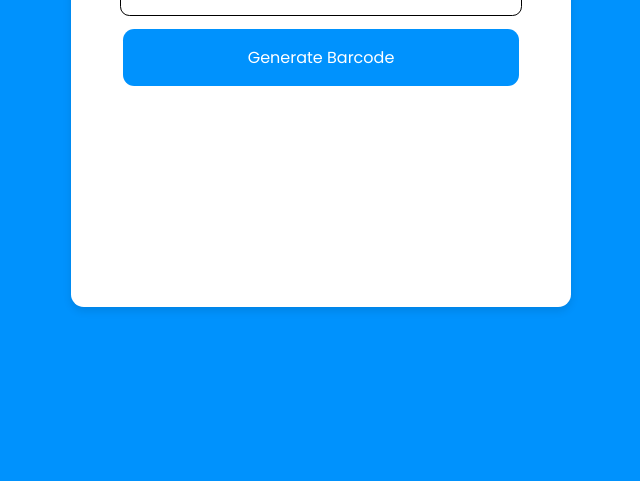
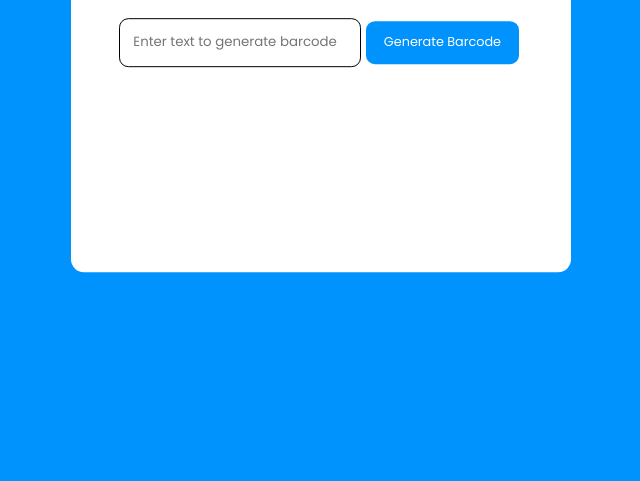
Before and after one commit to ansh3108/barcode-generator, a plain HTML site: page index.html in a window 1280 px wide. Shown: the part 319-800 px from the top of the page, without its empty margins (319-959 px from the left). Drawn offline with Linux system fonts and the light colour scheme.

Commit message:
Update style.css

```diff
--- a/style.css
+++ b/style.css
@@ -4,52 +4,35 @@
     box-sizing: border-box;
     font-family: "Poppins", sans-serif;
   }
-
   body {
     background-color: #0092fd;
-    display: flex;
-    justify-content: center;
-    align-items: center;
-    height: 100vh;
   }
-
   .container {
     width: min(500px, 90vw);
     background-color: #ffffff;
-    padding: 2rem;
+    position: absolute;
+    transform: translate(-50%, -50%);
+    top: 50%;
+    left: 50%;
+    padding: 3rem;
     border-radius: 0.8em;
-    box-shadow: 0 4px 8px rgba(0, 0, 0, 0.1);
-    text-align: center;
   }
-
   h1 {
     font-size: 2em;
     margin-bottom: 1em;
   }
-
   input {
-    width: calc(100% - 2.5em);
+    width: 60%;
     border: 1px solid #000000;
     padding: 1em;
     border-radius: 0.7em;
-    margin-bottom: 1em;
   }
-
   button {
     background-color: #0092fd;
     color: #ffffff;
     border: none;
-    width: calc(100% - 2.5em);
+    width: 38%;
     border-radius: 0.7em;
     padding: 1em;
-    font-size: 1em;
-    cursor: pointer;
+    font-size: 0.8em;
   }
-
-  button:hover {
-    background-color: #007bbd;
-  }
-
-  svg {
-    margin-top: 2em;
-  }
```
